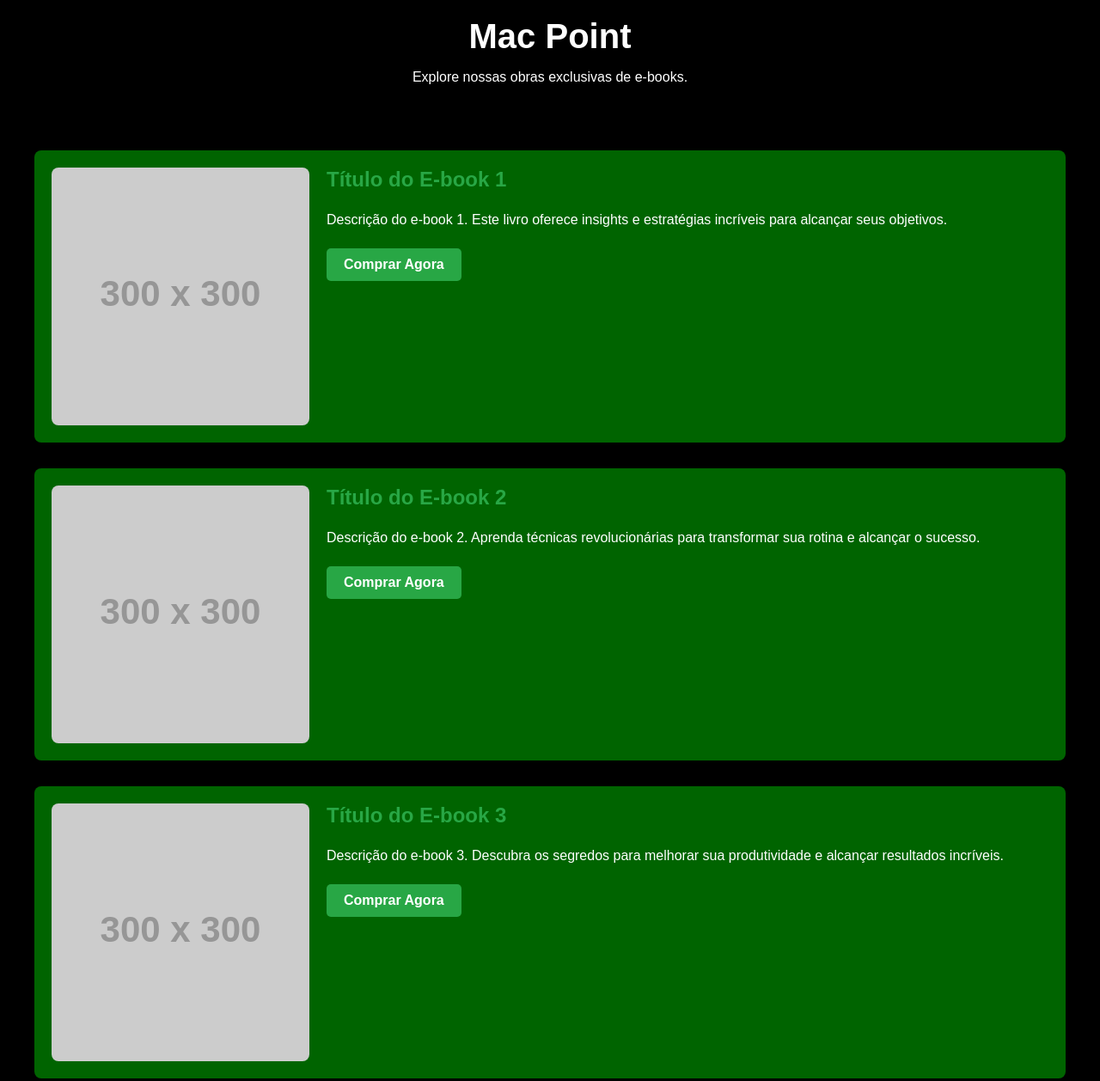
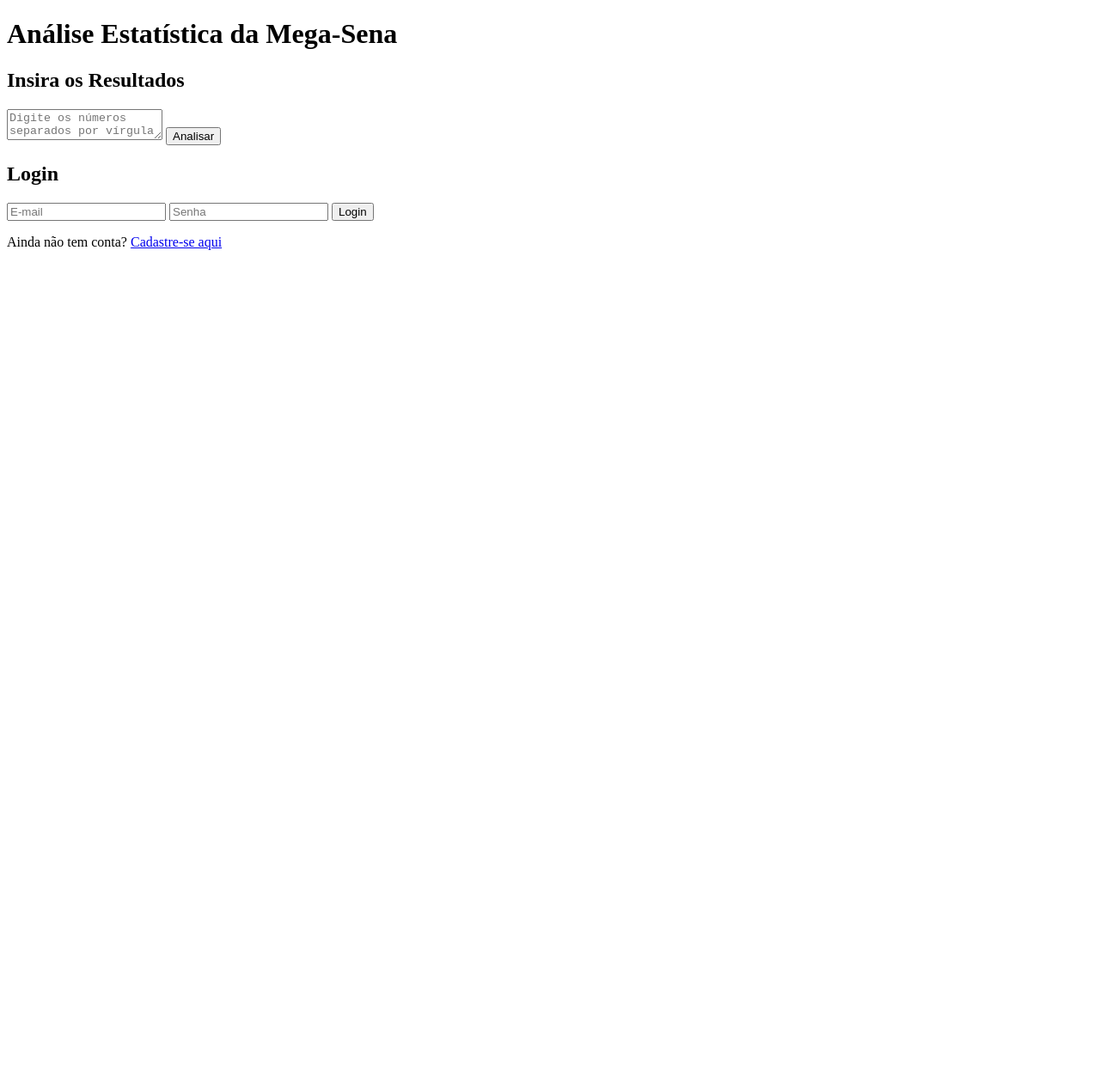
Before and after one commit to Macklinger/Grupo-de-soma, a plain HTML site: page index.html in a window 1280 px wide. Shown: the top 1258 px of the page at 86% size. After the commit the page ends 800 px from the top, so only its background shows below. Drawn offline with nearby package versions, Linux system fonts and the light colour scheme; placeholder pictures from the web are drawn by us.

Commit message:
Add files via upload

```diff
--- a/index.html
+++ b/index.html
@@ -1,126 +1,158 @@
 
 
 <!DOCTYPE html>
-<html lang="pt-br">
+<html lang="pt">
 <head>
     <meta charset="UTF-8">
     <meta name="viewport" content="width=device-width, initial-scale=1.0">
-    <title>MAC POINT </title>
+    <title>Análise Estatística da Mega-Sena</title>
+    <script src="https://cdn.jsdelivr.net/npm/chart.js"></script>
+    <script src="https://www.gstatic.com/firebasejs/9.17.2/firebase-app.js"></script>
+    <script src="https://www.gstatic.com/firebasejs/9.17.2/firebase-auth.js"></script>
     <style>
-        body {
-            font-family: Arial, sans-serif;
-            background-color: black ;
-            color: white ;
-            margin: 0;
-            padding: 0;
-        }
-        header {
-            background Collor ; Darkgreen;
-            padding: 20px;
-            text-align: center;
-            color: white;
-        }
-        header h1 {
-            margin: 0;
-            font-size: 2.5em;
-        }
-        .container {
-            max-width: 1200px;
-            margin: 20px auto;
-            padding: 20px;
-        }
-        .ebook {
-            display: flex;
-            flex-wrap: wrap;
-            margin-bottom: 30px;
-            background: darkgreen ;
-            padding: 20px;
-            border-radius: 8px;
-            box-shadow: 0 4px 8px rgba(0, 0, 0, 0.2);
-        }
-        .ebook img {
-            max-width: 100%;
-            border-radius: 8px;
-            width: 300px;
-            margin-right: 20px;
-        }
-        .ebook-content {
-            flex: 1;
-        }
-        .ebook-content h2 {
-            margin-top: 0;
-            color: #28a745;
-        }
-        .ebook-content p {
-            line-height: 1.6;
-            margin-bottom: 20px;
-        }
-        .buy-button {
-            display: inline-block;
-            padding: 10px 20px;
-            background-color: #28a745;
-            color: white;
-            text-decoration: none;
-            font-weight: bold;
-            border-radius: 5px;
-            transition: background 0.3s ease;
-        }
-        .buy-button:hover {
-            background-color: #1c7430;
-        }
-        footer {
-            text-align: center;
-            padding: 20px;
-            background: darkgreen ;
-            color: white;
-        }
-        footer p {
-            margin: 0;
-        }
+        /* Seus estilos aqui */
     </style>
 </head>
 <body>
-    <header>
-        <h1> Mac Point </h1>
-        <p>Explore nossas obras exclusivas de e-books.</p>
-    </header>
     <div class="container">
-        <!-- E-book 1 -->
-        <div class="ebook">
-            <img src="https://via.placeholder.com/300" alt="E-book 1">
-            <div class="ebook-content">
-                <h2>Título do E-book 1</h2>
-                <p>Descrição do e-book 1. Este livro oferece insights e estratégias incríveis para alcançar seus objetivos.</p>
-                <a href="https://link-de-compra-ebook1.com" class="buy-button">Comprar Agora</a>
-            </div>
+        <!-- Seção de Análise Estatística -->
+        <h1>Análise Estatística da Mega-Sena</h1>
+        <div class="input-section">
+            <h2>Insira os Resultados</h2>
+            <textarea id="resultsInput" placeholder="Digite os números separados por vírgula (ex: 5, 12, 23, 34, 45)"></textarea>
+            <button class="btn" onclick="analyzeResults()">Analisar</button>
         </div>
-        <!-- E-book 2 -->
-        <div class="ebook">
-            <img src="https://via.placeholder.com/300" alt="E-book 2">
-            <div class="ebook-content">
-                <h2>Título do E-book 2</h2>
-                <p>Descrição do e-book 2. Aprenda técnicas revolucionárias para transformar sua rotina e alcançar o sucesso.</p>
-                <a href="https://link-de-compra-ebook2.com" class="buy-button">Comprar Agora</a>
-            </div>
+        <div id="result-section" class="result-section" style="display: none;">
+            <h2>Resultados e Análises</h2>
+            <div id="results"></div>
+            <canvas id="lineChart" class="chart-container"></canvas>
+            <canvas id="columnChart" class="chart-container"></canvas>
         </div>
-        <!-- E-book 3 -->
-        <div class="ebook">
-            <img src="https://via.placeholder.com/300" alt="E-book 3">
-            <div class="ebook-content">
-                <h2>Título do E-book 3</h2>
-                <p>Descrição do e-book 3. Descubra os segredos para melhorar sua produtividade e alcançar resultados incríveis.</p>
-                <a href="https://link-de-compra-ebook3.com" class="buy-button">Comprar Agora</a>
-            </div>
+
+        <!-- Seção de Login -->
+        <div id="login-section" class="auth-section">
+            <h2>Login</h2>
+            <input type="email" id="userEmail" placeholder="E-mail">
+            <input type="password" id="userPassword" placeholder="Senha">
+            <button class="btn" onclick="loginUser()">Login</button>
+            <p>Ainda não tem conta? <a href="#" onclick="showRegisterForm()">Cadastre-se aqui</a></p>
+        </div>
+
+        <!-- Seção de Cadastro -->
+        <div id="register-section" class="auth-section" style="display: none;">
+            <h2>Cadastro</h2>
+            <input type="text" id="userName" placeholder="Nome Completo">
+            <input type="email" id="userEmailRegister" placeholder="E-mail">
+            <input type="tel" id="userPhone" placeholder="Telefone">
+            <input type="password" id="userPasswordRegister" placeholder="Senha">
+            <button class="btn" onclick="registerUser()">Cadastrar</button>
+            <p>Já tem uma conta? <a href="#" onclick="showLoginForm()">Faça login aqui</a></p>
+        </div>
+
+        <!-- Seção de Conteúdo Restrito (Somente para membros pagos) -->
+        <div id="restricted-section" class="auth-section" style="display: none;">
+            <h2>Conteúdo Exclusivo para Membros Pagos</h2>
+            <button class="btn" onclick="makePurchase()">Comprar Acesso</button>
         </div>
     </div>
 
-<!-- Rodapé -->
-<footer>
-  <p>Mac Point é um site independente dedicado a fornecer análises, ferramentas e informações sobre as loterias brasileiras. Não temos vínculo com a Caixa Econômica Federal ou qualquer outra entidade governamental. Para resultados oficiais, consulte os canais oficiais de cada loteria.</p>
+    <script>
+        // Firebase Configuration (substitua com suas configurações)
+        const firebaseConfig = {
+            apiKey: "SUA_API_KEY",
+            authDomain: "SEU_AUTH_DOMAIN",
+            projectId: "SEU_PROJECT_ID",
+            storageBucket: "SEU_STORAGE_BUCKET",
+            messagingSenderId: "SEU_MESSAGING_SENDER_ID",
+            appId: "SEU_APP_ID"
+        };
 
-  <p>© 2024 Portal de Loterias - Mac Point. Todos os direitos reservados.</p>
-</footer>
+        // Initialize Firebase
+        const app = firebase.initializeApp(firebaseConfig);
+        const auth = firebase.auth();
 
+        // Função de login
+        function loginUser() {
+            const email = document.getElementById('userEmail').value;
+            const password = document.getElementById('userPassword').value;
 
+            auth.signInWithEmailAndPassword(email, password)
+                .then(userCredential => {
+                    const user = userCredential.user;
+                    alert('Login realizado com sucesso!');
+                    showRestrictedContent();
+                })
+                .catch(error => alert('Erro ao fazer login: ' + error.message));
+        }
+
+        // Função de cadastro
+        function registerUser() {
+            const name = document.getElementById('userName').value;
+            const email = document.getElementById('userEmailRegister').value;
+            const phone = document.getElementById('userPhone').value;
+            const password = document.getElementById('userPasswordRegister').value;
+
+            auth.createUserWithEmailAndPassword(email, password)
+                .then(() => alert('Usuário registrado com sucesso!'))
+                .catch(error => alert('Erro ao registrar: ' + error.message));
+        }
+
+        // Função para exibir conteúdo restrito
+        function showRestrictedContent() {
+            // Lógica para verificar se o usuário é pago ou não
+            // Aqui você pode adicionar a verificação do status de pagamento
+            document.getElementById('restricted-section').style.display = 'block';
+        }
+
+        // Função de navegação para mostrar o formulário de cadastro
+        function showRegisterForm() {
+            document.getElementById('login-section').style.display = 'none';
+            document.getElementById('register-section').style.display = 'block';
+        }
+
+        // Função de navegação para mostrar o formulário de login
+        function showLoginForm() {
+            document.getElementById('register-section').style.display = 'none';
+            document.getElementById('login-section').style.display = 'block';
+        }
+
+        // Função de compra
+        function makePurchase() {
+            window.location.href = "https://kiwifi.com.br/sua-pagina-de-compra"; // Substitua pelo link da sua página de compra
+        }
+
+        // Função de análise (mantida sem alterações)
+        function analyzeResults() {
+            const input = document.getElementById('resultsInput').value;
+            const results = input.split(',').map(num => parseInt(num.trim())).filter(num => !isNaN(num));
+
+            if (results.length === 0) {
+                alert("Por favor, insira pelo menos um número.");
+                return;
+            }
+
+            document.getElementById('result-section').style.display = 'block';
+            const resultsDiv = document.getElementById('results');
+
+            const lineAnalysis = analyzeLines(results);
+            const columnAnalysis = analyzeColumns(results);
+
+            resultsDiv.innerHTML = `
+                <div class="result"><strong>Resultados Digitados:</strong> ${results.join(', ')}</div>
+                ${generateResultHTML('Linhas', lineAnalysis.analysis, 'green')}
+                ${generateResultHTML('Colunas', columnAnalysis.analysis, 'blue')}
+            `;
+
+            generateLineChart(lineAnalysis);
+            generateColumnChart(columnAnalysis);
+        }
+
+        // Funções de análise de linhas e colunas (mantidas sem alterações)
+        function analyzeLines(numbers) { /* Sem alterações */ }
+        function analyzeColumns(numbers) { /* Sem alterações */ }
+        function generateResultHTML(title, data, color) { /* Sem alterações */ }
+        function generateLineChart(data) { /* Sem alterações */ }
+        function generateColumnChart(data) { /* Sem alterações */ }
+    </script>
 </body>
 </html>
```
